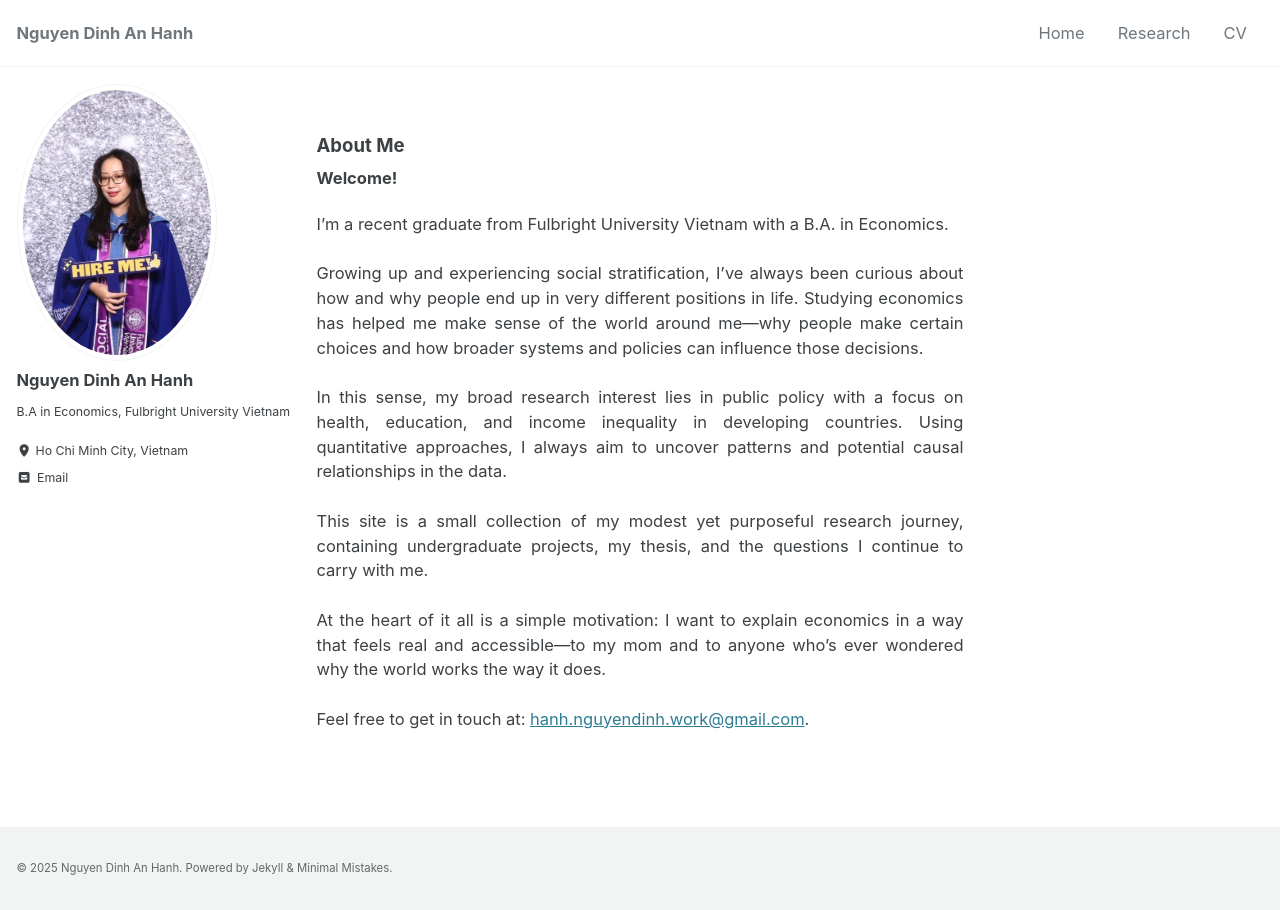
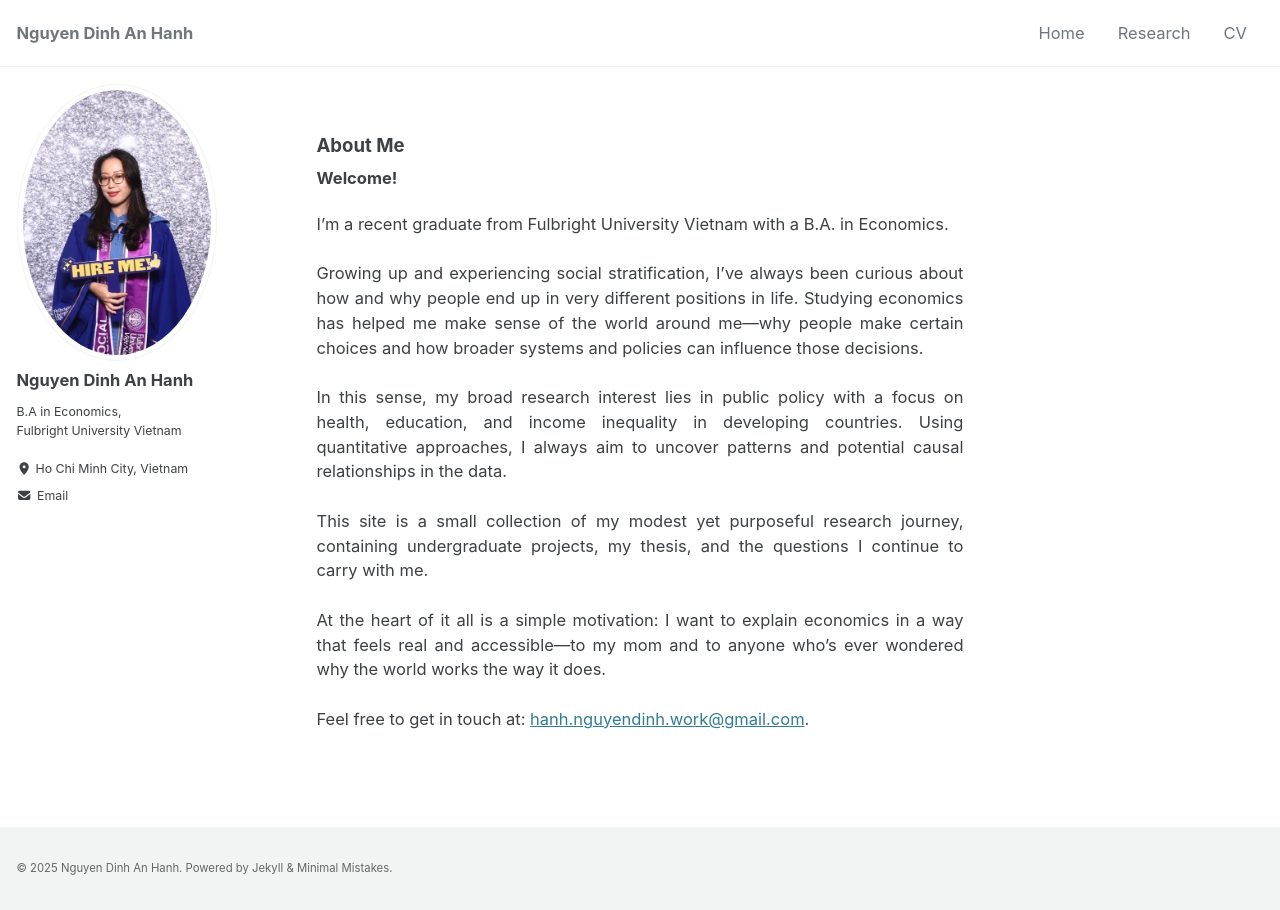
Before and after one commit to hdanguyen/hdanguyen.github.io, a Jekyll site: the page built from _pages/about.md, in a window 1280 px wide. Built offline with Jekyll 4.4.1, drawn with Linux system fonts in a browser that asks for light colours; cached includes are drawn as plain includes.

Commit message:
Update bio- and avatar-related settings

```diff
--- a/_config.yml
+++ b/_config.yml
@@ -115,7 +115,7 @@ analytics:
 author:
   name             : "Nguyen Dinh An Hanh"
   avatar           : "assets/images/avatar/hanh_photo_cropped.jpg" # path of avatar image, e.g. "/assets/images/bio-photo.jpg"
-  bio              : "B.A in Economics, \nFulbright University Vietnam"
+  bio              : "B.A in Economics, <br>Fulbright University Vietnam"
   location         : "Ho Chi Minh City, Vietnam"
   email            : hanh.nguyendinh.work@gmail.com
   links:
--- a/_includes/author-profile.html
+++ b/_includes/author-profile.html
@@ -51,7 +51,7 @@
         <li>
           <a href="mailto:{{ author.email }}" rel="me" class="u-email">
             <meta itemprop="email" content="{{ author.email }}" />
-            <i class="fas fa-fw fa-envelope-square" aria-hidden="true"></i><span class="label">{{ site.data.ui-text[site.locale].email_label | default: "Email" }}</span>
+            <i class="fas fa-fw fa-envelope" aria-hidden="true"></i><span class="label">{{ site.data.ui-text[site.locale].email_label | default: "Email" }}</span>
           </a>
         </li>
       {% endif %}
--- a/_sass/minimal-mistakes/_sidebar.scss
+++ b/_sass/minimal-mistakes/_sidebar.scss
@@ -124,8 +124,8 @@
 .author__avatar {
   display: table-cell;
   vertical-align: top;
-  width: 36px;
-  height: 36px;
+  width: 40px;
+  height: 60px;
 
   @include breakpoint($large) {
     display: block;
@@ -178,6 +178,7 @@
 
 .author__bio {
   margin: 0;
+  // font-size: $type-size-5;
 
   @include breakpoint($large) {
     margin-top: 10px;
```
